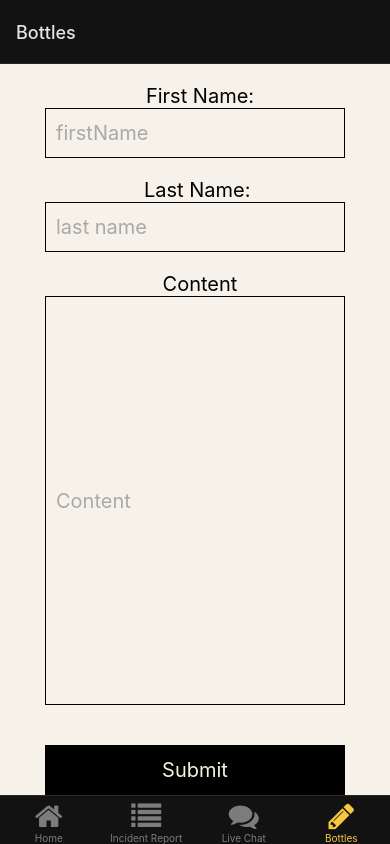
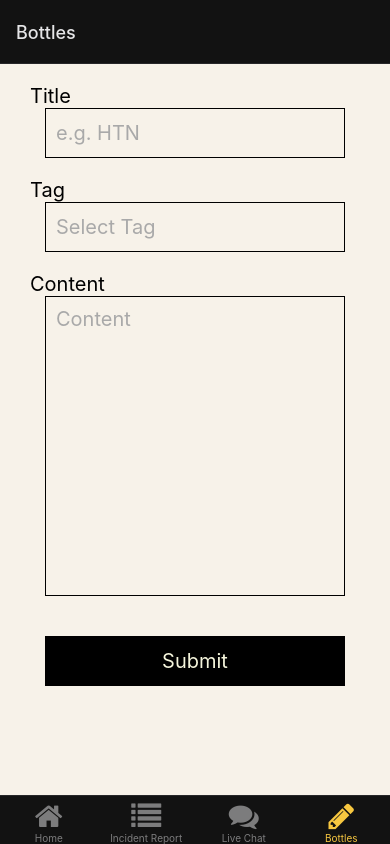
Before and after one commit to ZhouJas/campusafe-fe, a React Native app: screen /TabFour in a window 390 px wide. Built offline with nearby package versions, Linux system fonts and the light colour scheme; what expo-linking would draw is missing.

Commit message:
submit bottle

```diff
--- a/screens/TabFourScreen.tsx
+++ b/screens/TabFourScreen.tsx
@@ -1,8 +1,7 @@
 import * as React from 'react';
-import { TextInput, Button, Alert, StyleSheet, TouchableOpacity } from "react-native";
+import { TextInput, StyleSheet, TouchableOpacity, ScrollView } from "react-native";
 import { useForm, Controller } from "react-hook-form";
 
-import EditScreenInfo from '../components/EditScreenInfo';
 import { Text, View } from '../components/Themed';
 
 export default function TabfourScreen() {
@@ -10,10 +9,7 @@ export default function TabfourScreen() {
     const onSubmit = (data: any) => console.log(data)
   return (
     <View style={styles.container}>
-      {/* <Text style={styles.title}>Send a Message</Text>
-      <View style={styles.separator} lightColor="#eee" darkColor="rgba(255,255,255,0.1)" />
-      <EditScreenInfo path="/screens/TabfourScreen.tsx" /> */}
-      <Text style={styles.title}>First Name:</Text>
+      <Text style={styles.title}>Title</Text>
       <Controller
         control={control}
         rules={{
@@ -25,15 +21,13 @@ export default function TabfourScreen() {
             onBlur={onBlur}
             onChangeText={onChange}
             value={value}
-            placeholder="first name"
+            placeholder="e.g. HTN"
           />
         )}
         name="firstName"
-        defaultValue="firstName"
+        defaultValue=""
       />
-      {errors.firstName && <Text>This is required.</Text>}
-
-      <Text style={styles.title}>Last Name: </Text>
+      <Text style={styles.title}>Tag </Text>
       <Controller
         control={control}
         rules={{
@@ -46,7 +40,7 @@ export default function TabfourScreen() {
             onBlur={onBlur}
             onChangeText={onChange}
             value={value}
-            placeholder="last name"
+            placeholder="Select Tag"
           />
         )}
         name="lastName"
@@ -67,6 +61,7 @@ export default function TabfourScreen() {
             onChangeText={onChange}
             value={value}
             placeholder="Content"
+            multiline = {true}
           />
         )}
         name="lastName"
@@ -74,10 +69,9 @@ export default function TabfourScreen() {
       />
 
       <TouchableOpacity onPress={handleSubmit(onSubmit)} style={styles.submit}>
-    <Text style={styles.submitText}>Submit</Text>
-  </TouchableOpacity>
+        <Text style={styles.submitText}>Submit</Text>
+      </TouchableOpacity>
     </View>
-
   );
 }
 
@@ -92,8 +86,8 @@ const styles = StyleSheet.create({
   title: {
 
     fontSize: 20,
-    alignItems: 'flex-start',
-    paddingLeft: 10
+    alignSelf: 'flex-start',
+    paddingLeft: 30
   },
   separator: {
     marginVertical: 30,
@@ -123,9 +117,9 @@ const styles = StyleSheet.create({
     color: 'beige'
   },
   content: {
-    flex: 1,
-
     fontSize: 20,
+    textAlignVertical: 'top',
+    paddingTop:10,
     color: 'darkgrey',
     flexWrap: 'wrap',
     borderColor: 'black',
@@ -133,6 +127,6 @@ const styles = StyleSheet.create({
     marginBottom: 40,
     paddingLeft: 10,
     width: 300,
-    height: 100
+    height: 300
   }
 });
```
